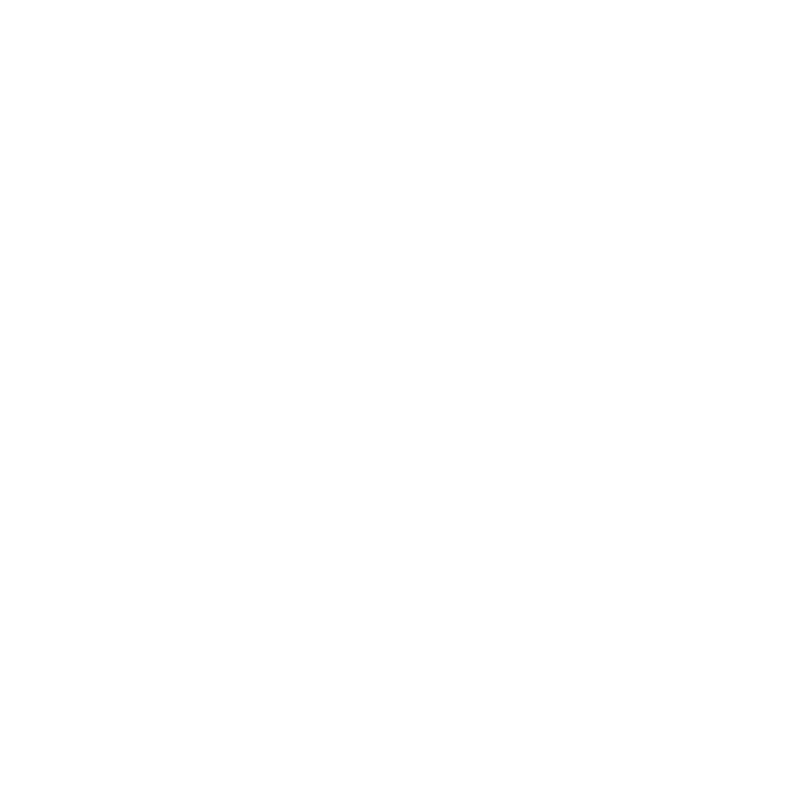
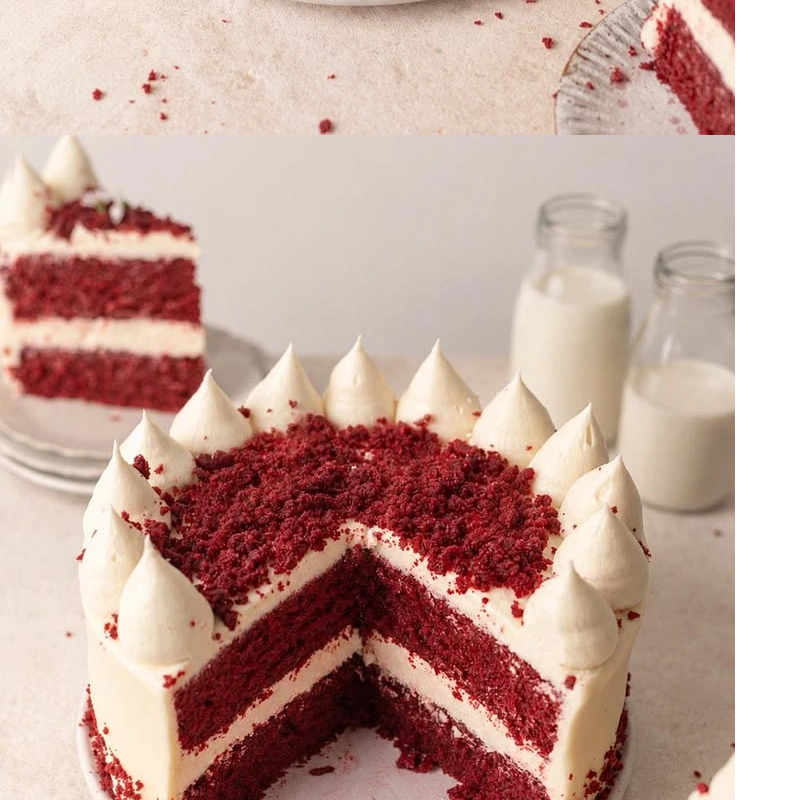
Before and after one commit to ireoluwa10olowoyo-dot/CakeShop, a React (Vite) app: page /cake/1 in a window 1280 px wide. Before the commit this address had no page. Shown: the part 1480-2280 px from the top of the page, without its empty margins (0-798 px from the left). Before the commit the page ends 800 px from the top, so only its background shows below. Built offline with nearby package versions, Linux system fonts and the light colour scheme.

Commit message:
Updated ProductPage

```diff
--- a/src/App.jsx
+++ b/src/App.jsx
@@ -24,7 +24,7 @@
       <Route path="/AllProducts" element={<AllProducts/>}/>
       <Route path="/Blog" element={<Blog/>}/>
       <Route path="/Support" element={<Support/>}/>
-      <Route path="/CakeProductPage" element={<CakeProductPage/>}/>
+      <Route path="/cake/:id" element={<CakeProductPage/>}/>
 
     </Routes>
     </BrowserRouter>
--- a/src/data/cake.js
+++ b/src/data/cake.js
@@ -1,127 +1,149 @@
-
-
 export const cakes = [
-
   {
-    title:"Red Velvet Cake",
-    description:"Our signature Red Velvet Cake features soft, moist layers of rich cocoa-infused sponge, perfectly paired with smooth, creamy cream cheese frosting. Finished with delicate red velvet crumbs, it's a timeless favourite that's perfect for birthdays, celebrations, or simply treating yourself.",
-    image:"src/assets/RedVelvetCake.webp",
-    price:"£14.00",
-    theme:"birthday",
-    reviews:"40"
+    id: 1,
+    title: "Red Velvet Cake",
+    description:
+      "Soft red velvet sponge paired with smooth cream cheese frosting and finished with red velvet crumbs.",
+    image: "/src/assets/RedVelvetCake.webp",
+    price: "£14.00",
+    theme: "Birthday",
+    reviews: 40,
+    rating: 4.5,
+    flavours: ["Classic", "Chocolate", "Vanilla", "Strawberry"],
   },
   {
-     title:"Red Velvet Cake",
-    description:"Our signature Red Velvet Cake features soft, moist layers of rich cocoa-infused sponge, perfectly paired with smooth, creamy cream cheese frosting. Finished with delicate red velvet crumbs, it's a timeless favourite that's perfect for birthdays, celebrations, or simply treating yourself.",
-    image:"src/assets/RedVelvetCake.webp",
-    price:"£14.00",
-    theme:"birthday",
-    reviews:"40"
+    id: 2,
+    title: "Chocolate Cake",
+    description:
+      "Rich chocolate sponge layered with smooth chocolate buttercream and finished with chocolate decorations.",
+    image: "/src/assets/ChocolateCake.webp",
+    price: "£16.00",
+    theme: "Celebration",
+    reviews: 52,
+    rating: 4.7,
+    flavours: ["Milk Chocolate", "Dark Chocolate", "Caramel"],
   },
   {
-    title:"Red Velvet Cake",
-    description:"Our signature Red Velvet Cake features soft, moist layers of rich cocoa-infused sponge, perfectly paired with smooth, creamy cream cheese frosting. Finished with delicate red velvet crumbs, it's a timeless favourite that's perfect for birthdays, celebrations, or simply treating yourself.",
-    image:"src/assets/RedVelvetCake.webp",
-    price:"£14.00",
-    theme:"birthday",
-    reviews:"40"
+    id: 3,
+    title: "Vanilla Cake",
+    description:
+      "Light vanilla sponge filled with smooth vanilla buttercream, perfect for birthdays and celebrations.",
+    image: "/src/assets/VanillaCake.webp",
+    price: "£13.00",
+    theme: "Birthday",
+    reviews: 35,
+    rating: 4.4,
+    flavours: ["Vanilla", "Lemon", "Strawberry"],
   },
   {
-    title:"Red Velvet Cake",
-    description:"Our signature Red Velvet Cake features soft, moist layers of rich cocoa-infused sponge, perfectly paired with smooth, creamy cream cheese frosting. Finished with delicate red velvet crumbs, it's a timeless favourite that's perfect for birthdays, celebrations, or simply treating yourself.",
-    image:"src/assets/RedVelvetCake.webp",
-    price:"£14.00",
-    theme:"birthday",
-    reviews:"40"
+    id: 4,
+    title: "Strawberry Cake",
+    description:
+      "Soft strawberry sponge layered with strawberry buttercream and decorated with fresh strawberries.",
+    image: "/src/assets/StrawberryCake.webp",
+    price: "£15.00",
+    theme: "Summer",
+    reviews: 31,
+    rating: 4.5,
+    flavours: ["Strawberry", "Vanilla", "White Chocolate"],
   },
   {
-     title:"Red Velvet Cake",
-    description:"Our signature Red Velvet Cake features soft, moist layers of rich cocoa-infused sponge, perfectly paired with smooth, creamy cream cheese frosting. Finished with delicate red velvet crumbs, it's a timeless favourite that's perfect for birthdays, celebrations, or simply treating yourself.",
-    image:"src/assets/RedVelvetCake.webp",
-    price:"£14.00",
-    theme:"birthday",
-    reviews:"40"
+    id: 5,
+    title: "Lemon Cake",
+    description:
+      "Fresh lemon sponge layered with smooth lemon buttercream for a light and refreshing flavour.",
+    image: "/src/assets/LemonCake.webp",
+    price: "£13.50",
+    theme: "Summer",
+    reviews: 27,
+    rating: 4.3,
+    flavours: ["Lemon", "Vanilla", "Lemon and Raspberry"],
   },
   {
-     title:"Red Velvet Cake",
-    description:"Our signature Red Velvet Cake features soft, moist layers of rich cocoa-infused sponge, perfectly paired with smooth, creamy cream cheese frosting. Finished with delicate red velvet crumbs, it's a timeless favourite that's perfect for birthdays, celebrations, or simply treating yourself.",
-    image:"src/assets/RedVelvetCake.webp",
-    price:"£14.00",
-    theme:"birthday",
-    reviews:"40"
+    id: 6,
+    title: "Carrot Cake",
+    description:
+      "A moist spiced carrot sponge with smooth cream cheese frosting and a delicate walnut topping.",
+    image: "/src/assets/CarrotCake.webp",
+    price: "£14.50",
+    theme: "Classic",
+    reviews: 46,
+    rating: 4.6,
+    flavours: ["Classic Carrot", "Walnut", "Orange"],
   },
   {
-     title:"Red Velvet Cake",
-    description:"Our signature Red Velvet Cake features soft, moist layers of rich cocoa-infused sponge, perfectly paired with smooth, creamy cream cheese frosting. Finished with delicate red velvet crumbs, it's a timeless favourite that's perfect for birthdays, celebrations, or simply treating yourself.",
-    image:"src/assets/RedVelvetCake.webp",
-    price:"£14.00",
-    theme:"birthday",
-    reviews:"40"
+    id: 7,
+    title: "Black Forest Cake",
+    description:
+      "Chocolate sponge layered with cherry filling and fresh cream, finished with chocolate shavings.",
+    image: "/src/assets/BlackForestCake.webp",
+    price: "£18.00",
+    theme: "Luxury",
+    reviews: 38,
+    rating: 4.7,
+    flavours: ["Chocolate Cherry", "Dark Chocolate", "Vanilla"],
   },
   {
-     title:"Red Velvet Cake",
-    description:"Our signature Red Velvet Cake features soft, moist layers of rich cocoa-infused sponge, perfectly paired with smooth, creamy cream cheese frosting. Finished with delicate red velvet crumbs, it's a timeless favourite that's perfect for birthdays, celebrations, or simply treating yourself.",
-    image:"src/assets/RedVelvetCake.webp",
-    price:"£14.00",
-    theme:"birthday",
-    reviews:"40"
+    id: 8,
+    title: "Victoria Sponge Cake",
+    description:
+      "A traditional vanilla sponge filled with strawberry jam and smooth vanilla buttercream.",
+    image: "/src/assets/VictoriaSpongeCake.webp",
+    price: "£12.00",
+    theme: "Classic",
+    reviews: 61,
+    rating: 4.8,
+    flavours: ["Strawberry Jam", "Raspberry Jam", "Vanilla"],
   },
   {
-     title:"Red Velvet Cake",
-    description:"Our signature Red Velvet Cake features soft, moist layers of rich cocoa-infused sponge, perfectly paired with smooth, creamy cream cheese frosting. Finished with delicate red velvet crumbs, it's a timeless favourite that's perfect for birthdays, celebrations, or simply treating yourself.",
-    image:"src/assets/RedVelvetCake.webp",
-    price:"£14.00",
-    theme:"birthday",
-    reviews:"40"
+    id: 9,
+    title: "Coffee Cake",
+    description:
+      "A rich coffee-flavoured sponge layered with smooth coffee buttercream and finished with walnuts.",
+    image: "/src/assets/CoffeeCake.webp",
+    price: "£15.50",
+    theme: "Classic",
+    reviews: 29,
+    rating: 4.4,
+    flavours: ["Coffee", "Mocha", "Coffee and Walnut"],
   },
   {
- title:"Red Velvet Cake",
-    description:"Our signature Red Velvet Cake features soft, moist layers of rich cocoa-infused sponge, perfectly paired with smooth, creamy cream cheese frosting. Finished with delicate red velvet crumbs, it's a timeless favourite that's perfect for birthdays, celebrations, or simply treating yourself.",
-    image:"src/assets/RedVelvetCake.webp",
-    price:"£14.00",
-    theme:"birthday",
-    reviews:"40"
+    id: 10,
+    title: "Biscoff Cake",
+    description:
+      "A soft caramel sponge layered with Biscoff buttercream and topped with Biscoff biscuit crumbs.",
+    image: "/src/assets/BiscoffCake.webp",
+    price: "£17.00",
+    theme: "Popular",
+    reviews: 73,
+    rating: 4.9,
+    flavours: ["Biscoff", "Caramel", "Vanilla"],
   },
   {
-     title:"Red Velvet Cake",
-    description:"Our signature Red Velvet Cake features soft, moist layers of rich cocoa-infused sponge, perfectly paired with smooth, creamy cream cheese frosting. Finished with delicate red velvet crumbs, it's a timeless favourite that's perfect for birthdays, celebrations, or simply treating yourself.",
-    image:"src/assets/RedVelvetCake.webp",
-    price:"£14.00",
-    theme:"birthday",
-    reviews:"40"
+    id: 11,
+    title: "Cookies and Cream Cake",
+    description:
+      "Chocolate sponge filled with cookies-and-cream frosting and decorated with crushed cookies.",
+    image: "/src/assets/CookiesAndCreamCake.webp",
+    price: "£17.50",
+    theme: "Popular",
+    reviews: 58,
+    rating: 4.8,
+    flavours: ["Cookies and Cream", "Chocolate", "Vanilla"],
   },
   {
-     title:"Red Velvet Cake",
-    description:"Our signature Red Velvet Cake features soft, moist layers of rich cocoa-infused sponge, perfectly paired with smooth, creamy cream cheese frosting. Finished with delicate red velvet crumbs, it's a timeless favourite that's perfect for birthdays, celebrations, or simply treating yourself.",
-    image:"src/assets/RedVelvetCake.webp",
-    price:"£14.00",
-    theme:"birthday",
-    reviews:"40"
+    id: 12,
+    title: "Salted Caramel Cake",
+    description:
+      "Soft vanilla sponge layered with salted caramel buttercream and finished with caramel drizzle.",
+    image: "/src/assets/SaltedCaramelCake.webp",
+    price: "£16.50",
+    theme: "Luxury",
+    reviews: 49,
+    rating: 4.7,
+    flavours: ["Salted Caramel", "Vanilla Caramel", "Chocolate Caramel"],
   },
-{
-     title:"Red Velvet Cake",
-    description:"Our signature Red Velvet Cake features soft, moist layers of rich cocoa-infused sponge, perfectly paired with smooth, creamy cream cheese frosting. Finished with delicate red velvet crumbs, it's a timeless favourite that's perfect for birthdays, celebrations, or simply treating yourself.",
-    image:"src/assets/RedVelvetCake.webp",
-    price:"£14.00",
-    theme:"birthday",
-    reviews:"40"
-},
-{
- title:"Red Velvet Cake",
-    description:"Our signature Red Velvet Cake features soft, moist layers of rich cocoa-infused sponge, perfectly paired with smooth, creamy cream cheese frosting. Finished with delicate red velvet crumbs, it's a timeless favourite that's perfect for birthdays, celebrations, or simply treating yourself.",
-    image:"src/assets/RedVelvetCake.webp",
-    price:"£14.00",
-    theme:"birthday",
-    reviews:"40"
-},
-{
-    title:"Red Velvet Cake",
-    description:"Our signature Red Velvet Cake features soft, moist layers of rich cocoa-infused sponge, perfectly paired with smooth, creamy cream cheese frosting. Finished with delicate red velvet crumbs, it's a timeless favourite that's perfect for birthdays, celebrations, or simply treating yourself.",
-    image:"src/assets/RedVelvetCake.webp",
-    price:"£14.00",
-    theme:"birthday",
-    reviews:"40"
-},
+];
 
-
-]
+// The first three objects from cakes
+export const cakeHome = cakes.slice(0, 3);
--- a/src/pages/CakeProductPage.jsx
+++ b/src/pages/CakeProductPage.jsx
@@ -1,92 +1,163 @@
-import Dashboard from "/src/components/Dashboard"
-import NavBar from "/src/components/NavBar"
-import Footer from "/src/components/Footer"
+import { useParams } from "react-router-dom";
+import { useState } from "react";
 
-function CakeProductPage(){
-return(
+import Dashboard from "/src/components/Dashboard";
+import NavBar from "/src/components/NavBar";
+import Footer from "/src/components/Footer";
+import { cakes } from "../data/cake";
+
+function CakeProductPage() {
+  const { id } = useParams();
+
+  const cake = cakes.find((cake) => cake.id === Number(id));
+
+  const [quantity, setQuantity] = useState(1);
+
+  if (!cake) {
+    return (
       <>
-    <NavBar/>
-    <Dashboard/>
-    <div class="bg-gray-100 relative z-10 -mt-170 ml-72 px-6 py-6 bg-rose-50 w-307">
-  <div class="container mx-auto px-4 py-8">
-    <div class="flex flex-wrap -mx-4">
+        <NavBar />
 
-      <div class="w-full md:w-1/2 px-4 mb-8">
-        <img src="src/assets/RedVelvetCake.webp" alt="Product"
-                    class="w-full h-auto rounded-lg shadow-md mb-4" id="mainImage"/>
-        <div class="flex gap-4 py-4 justify-center overflow-x-auto">
-          <img src="src/assets/RedVelvetCake.webp" alt="Thumbnail 1"
-                        class="size-16 sm:size-20 object-cover rounded-md cursor-pointer opacity-60 hover:opacity-100 transition duration-300"
-                        onclick="changeImage(this.src)"/>
-          <img src="src/assets/RedVelvetCake.webp" alt="Thumbnail 2"
-                        class="size-16 sm:size-20 object-cover rounded-md cursor-pointer opacity-60 hover:opacity-100 transition duration-300"
-                        onclick="changeImage(this.src)"/>
-          <img src="src/assets/RedVelvetCake.webp" alt="Thumbnail 3"
-                        class="size-16 sm:size-20 object-cover rounded-md cursor-pointer opacity-60 hover:opacity-100 transition duration-300"
-                        onclick="changeImage(this.src)"/>
-          <img src="src/assets/RedVelvetCake.webp" alt="Thumbnail 4"
-                        class="size-16 sm:size-20 object-cover rounded-md cursor-pointer opacity-60 hover:opacity-100 transition duration-300"
-                        onclick="changeImage(this.src)"/>
+        <div className="p-10 text-center">
+          <h1 className="text-3xl font-bold">Cake not found</h1>
+        </div>
+
+        <Footer />
+      </>
+    );
+  }
+
+  function addToCart() {
+    const cartItem = {
+      ...cake,
+      quantity,
+    };
+
+    console.log("Added to cart:", cartItem);
+  }
+
+  return (
+    <>
+      <NavBar />
+      <Dashboard />
+
+      <div className="relative z-10 -mt-170 ml-72 w-307 bg-rose-50 px-6 py-6">
+        <div className="container mx-auto px-4 py-8">
+          <div className="-mx-4 flex flex-wrap">
+            {/* Images */}
+            <div className="mb-8 w-full px-4 md:w-1/2">
+              <img
+                src={cake.image}
+                alt={cake.title}
+                className="mb-4 h-auto w-full rounded-lg shadow-md"
+              />
+
+              <div className="flex justify-center gap-4 overflow-x-auto py-4">
+                {[1, 2, 3, 4].map((thumbnail) => (
+                  <img
+                    key={thumbnail}
+                    src={cake.image}
+                    alt={`${cake.title} thumbnail ${thumbnail}`}
+                    className="size-16 cursor-pointer rounded-md object-cover opacity-60 transition duration-300 hover:opacity-100 sm:size-20"
+                  />
+                ))}
               </div>
             </div>
 
-      <div class="w-full md:w-1/2 px-4">
-        <h2 class="text-3xl font-bold mb-2">Red Velvet Cake</h2>
-        <p class="text-gray-600 mb-4">SKU: WH1000XM4</p>
-        <div class="mb-4">
-          <span class="text-2xl font-bold mr-2">£349.99</span>
-          <span class="text-gray-500 line-through">£399.99</span>
-        </div>
-        <div class="flex items-center mb-4">
-          <div class="flex text-amber-400">
-                <i class="fas fa-star"></i>
-                <i class="fas fa-star"></i>
-                <i class="fas fa-star"></i>
-                <i class="fas fa-star"></i>
-                <i class="fas fa-star-half-alt"></i>
-            </div>
-            <span class="ml-2 text-gray-600">4.5 (120 reviews)</span>
-        </div>
-        <p class="text-gray-700 mb-6">Treat yourself to our delicious Red Velvet Cake, featuring moist layers of velvety sponge, rich cream cheese frosting, and a delicate cocoa flavour. Baked fresh with the finest ingredients, it's the perfect centrepiece for birthdays, weddings, anniversaries, or any special occasion. One bite is all it takes to see why it's one of our best-selling cakes.</p>
+            {/* Product details */}
+            <div className="w-full px-4 md:w-1/2">
+              <h2 className="mb-2 text-3xl font-bold">
+                {cake.title}
+              </h2>
 
-
-
-        <div class="mb-6">
-          <label for="quantity" class="block text-sm font-medium text-gray-700 mb-1">Quantity:</label>
-          <input type="number" id="quantity" name="quantity" min="1" value="1"
-                        class="w-12 text-center rounded-md border-gray-300  shadow-sm focus:border-indigo-300 focus:ring focus:ring-indigo-200 focus:ring-opacity-50"/>
+              <div className="mb-4">
+                <span className="mr-2 text-2xl font-bold">
+                  {cake.price}
+                </span>
               </div>
 
-        <div class="flex space-x-4 mb-6">
+              <div className="mb-4 flex items-center">
+                <div className="flex text-amber-400">
+                  <i className="fas fa-star"></i>
+                  <i className="fas fa-star"></i>
+                  <i className="fas fa-star"></i>
+                  <i className="fas fa-star"></i>
+                  <i className="fas fa-star-half-alt"></i>
+                </div>
+
+                <span className="ml-2 text-gray-600">
+                  {cake.rating} ({cake.reviews} reviews)
+                </span>
+              </div>
+
+              <p className="mb-6 text-gray-700">
+                {cake.description}
+              </p>
+
+              {/* Quantity */}
+              <div className="mb-6">
+                <label
+                  htmlFor="quantity"
+                  className="mb-1 block text-sm font-medium text-gray-700"
+                >
+                  Quantity:
+                </label>
+
+                <input
+                  type="number"
+                  id="quantity"
+                  name="quantity"
+                  min="1"
+                  value={quantity}
+                  onChange={(event) =>
+                    setQuantity(
+                      Math.max(1, Number(event.target.value))
+                    )
+                  }
+                  className="w-16 rounded-md border border-gray-300 text-center shadow-sm focus:border-indigo-300 focus:ring focus:ring-indigo-200"
+                />
+              </div>
+
+              {/* Buttons */}
+              <div className="mb-6 flex space-x-4">
                 <button
-                        class="bg-indigo-600 flex gap-2 items-center text-white px-6 py-2 rounded-md hover:bg-indigo-700 focus:outline-none focus:ring-2 focus:ring-indigo-500 focus:ring-offset-2 cursor-pointer">
-                         <i class="fas fa-shopping-cart"></i>
+                  type="button"
+                  onClick={addToCart}
+                  className="flex cursor-pointer items-center gap-2 rounded-md bg-indigo-600 px-6 py-2 text-white hover:bg-indigo-700 focus:ring-2 focus:ring-indigo-500 focus:ring-offset-2"
+                >
+                  <i className="fas fa-shopping-cart"></i>
                   Add to Cart
                 </button>
+
                 <button
-                        class="bg-gray-200 flex gap-2 items-center  text-gray-800 px-6 py-2 rounded-md hover:bg-gray-300 focus:outline-none focus:ring-2 focus:ring-gray-500 focus:ring-offset-2 cursor-pointer">
-
-                       <i class="fas fa-heart"></i> Wishlist
+                  type="button"
+                  className="flex cursor-pointer items-center gap-2 rounded-md bg-gray-200 px-6 py-2 text-gray-800 hover:bg-gray-300 focus:ring-2 focus:ring-gray-500 focus:ring-offset-2"
+                >
+                  <i className="fas fa-heart"></i>
+                  Wishlist
                 </button>
               </div>
 
+              {/* Flavours */}
               <div>
-          <h3 class="text-lg font-semibold mb-2">Flavours:</h3>
-          <ul class="list-disc list-inside text-gray-700">
-            <li></li>
-            <li></li>
-            <li></li>
-            <li></li>
+                <h3 className="mb-2 text-lg font-semibold">
+                  Flavours:
+                </h3>
+
+                <ul className="list-inside list-disc text-gray-700">
+                  {cake.flavours?.map((flavour) => (
+                    <li key={flavour}>{flavour}</li>
+                  ))}
                 </ul>
               </div>
             </div>
           </div>
         </div>
       </div>
-  <Footer/>
 
+      <Footer />
     </>
-)
+  );
+}
 
-}
-export default CakeProductPage
+export default CakeProductPage;
```
Also changed, not shown: src/components/CakeCards.jsx (+62 -40 lines), src/pages/Home.jsx (+4 -3 lines). Lines whose indentation alone changed are shown as unchanged.
